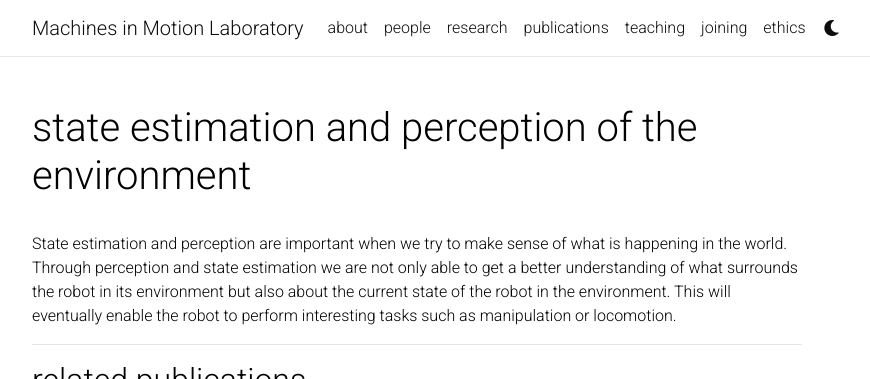
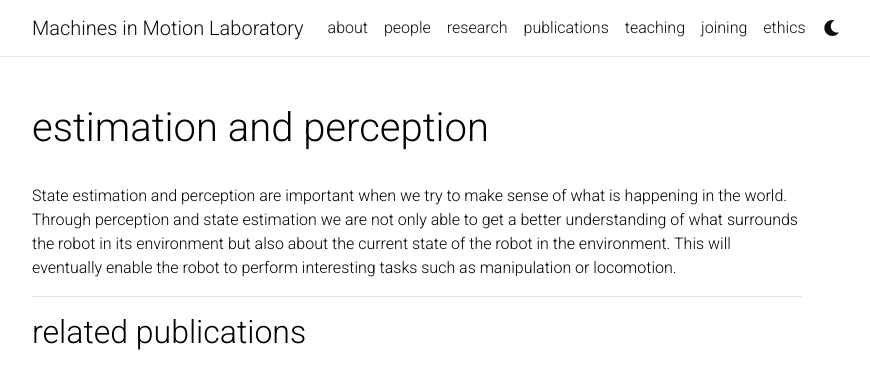
Before and after one commit to machines-in-motion/mim_website, a Jekyll site: the page built from _projects/estimation_perception_environment.markdown, in a window 1280 px wide, cut to the strip 0-379 px from the top of the page. Shown: the whole strip, without its empty margins (223-1093 px from the left). Built offline with Jekyll 4.4.1, drawn with Linux system fonts in a browser that asks for light colours; nearby versions of some CDN libraries; a style sheet for code colours, icons or effects is not loaded.

Commit message:
changing image of estimation and perception

```diff
--- a/_projects/estimation_perception_environment.markdown
+++ b/_projects/estimation_perception_environment.markdown
@@ -1,6 +1,6 @@
 ---
 layout: page
-title: state estimation and perception of the environment
+title: estimation and perception
 description:
 img: /assets/img/research/estimation_perception.png
 importance:
```
Also changed, not shown: assets/img/research/estimation_perception.png.
